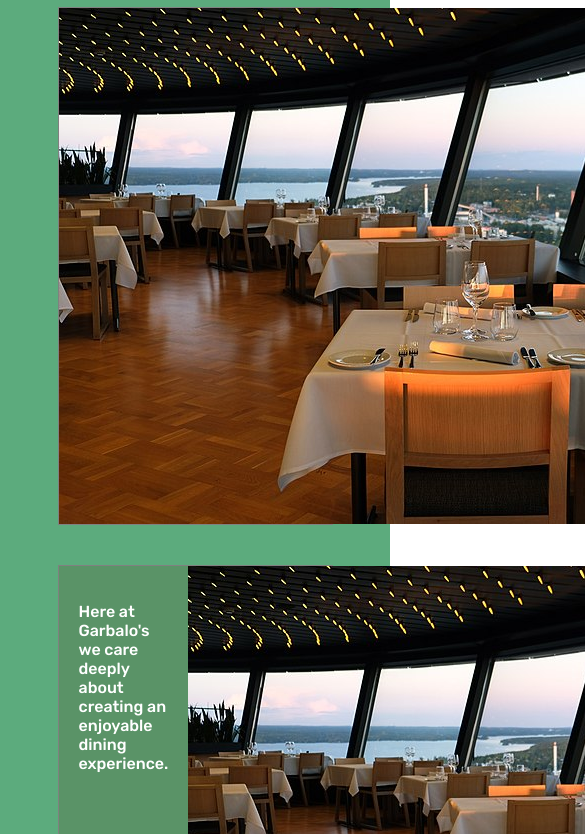
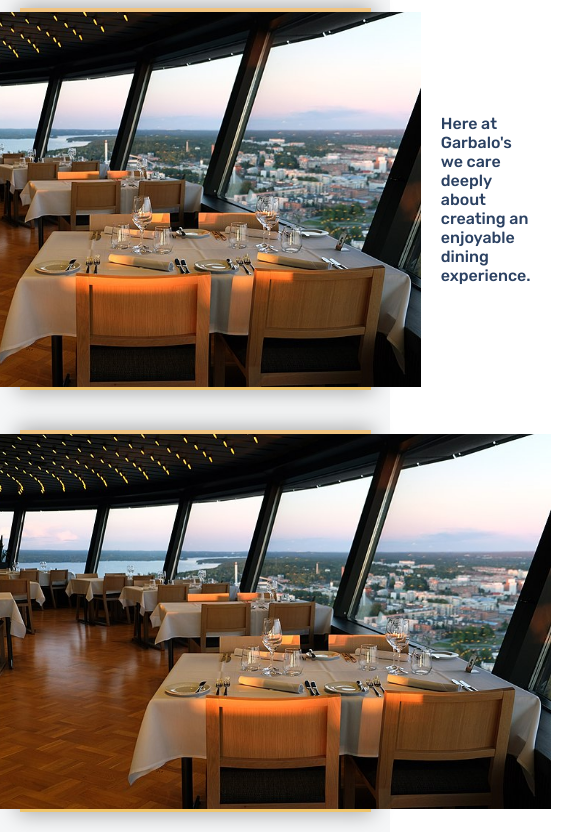
Before and after one commit to Hoistyr/restaurantPage, a website built with webpack: page dist/index.html in a window 390 px wide. Shown: the part 93-927 px from the top of the page, 585 px wide, since content can reach past the window. Built offline with nearby package versions, Linux system fonts and the light colour scheme; a web font is replaced by a local one.

Commit message:
Content now changes depending upon the width of the screen, header is sticky

```diff
--- a/src/style.css
+++ b/src/style.css
@@ -1,6 +1,7 @@
 html, body {
     margin: 0px;
     padding: 0px;
+    height: 100%;
 }
 
 #content {
@@ -8,28 +9,34 @@ html, body {
 }
 
 #header {
-    background-image:linear-gradient(to top,#f0c380, #eec469);
+    position: sticky;
+    top: 0;
     margin-top: 0px;
     display: flex;
     align-items: center;
     justify-content: center;
     height: 80px;
+    background-color: white;
+    border-bottom: solid rgba(128, 128, 128, 0.39) 1px;
 }
 
 #restaurantName {
     font-family: 'Redressed', cursive;
     font-size: 4rem;
     margin: 0px;
-    color: white;
+    background: -webkit-linear-gradient(#f0c380, #eec469);
+    -webkit-background-clip: text;
+    -webkit-text-fill-color: transparent;
 }
 
 #content {
     display:flex;
     flex-direction: column;
     width: 100%;
-    justify-content: center;
+    height: 100%;
     align-items: center;
-    background-color: #5CAB7D;
+    background-color: #F5F6F7;
+    box-sizing: border-box;
 }
 
 .contentBlock {
@@ -37,13 +44,13 @@ html, body {
     margin-bottom: 20px;
 }
 
-#imageInfoBlock {
-    background-color: #5A9367;
+.imageInfoBlock {
+    background-image: linear-gradient(#f0c380, #eec469);
     display: flex;
     width:70%;
-    border-style: solid;
-    border-color: gray;
-    border-width: 1px;
+    box-shadow: 0px 0px 20px 2px rgba(0, 0, 0, 0.329);
+    justify-content: center;
+    align-items: center;
 }
 
 #restaurantInformation {
@@ -52,9 +59,30 @@ html, body {
 }
 
 #infoText {
-    color: white;
+    color: #2B4162;
 }
 
 #homepageImage {
 
 }
+
+@media only screen and (max-width: 1000px) {
+    #content {
+    }
+
+    .contentBlock {
+
+    }
+
+    .imageInfoBlock {
+        width: 90%;
+        height: 100%;
+    }
+
+    #homepageImage {
+    height: 375px;
+    width: auto;
+    }
+
+
+}
```
Also changed, not shown: dist/index.html.
